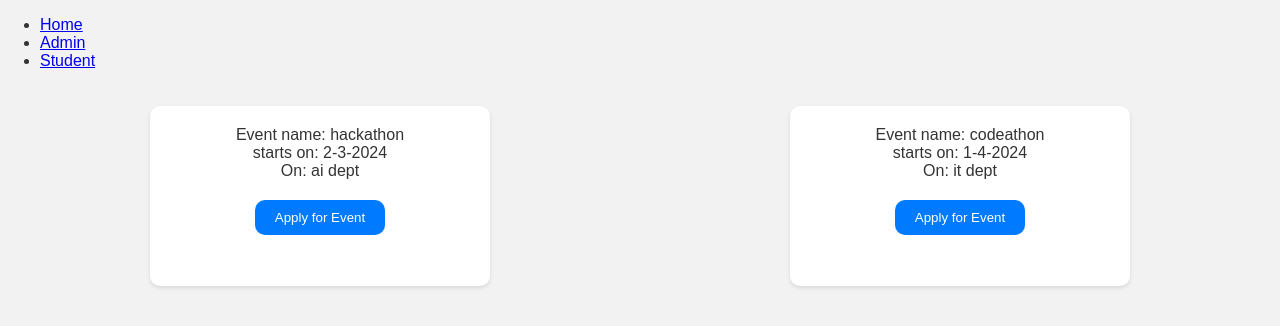
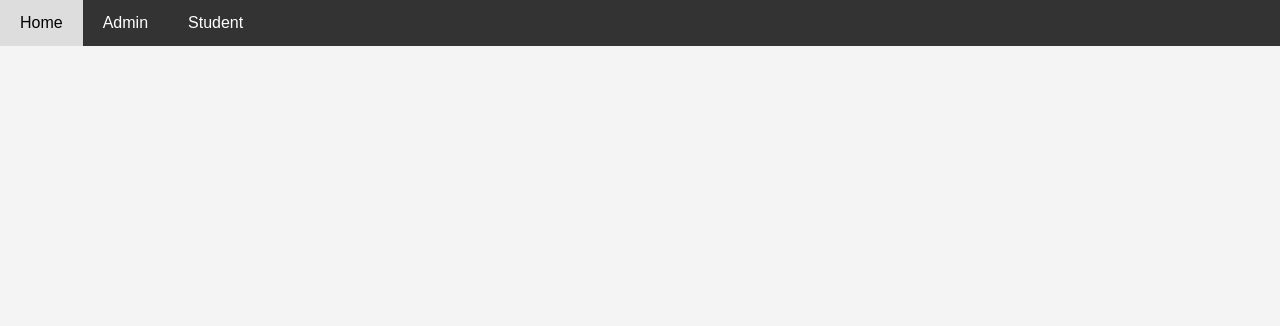
Before and after one commit to saliniyan/Event_manager, a React (Create React App) app: page /Student in a window 1280 px wide. Shown: the top 326 px of the page. Built offline with nearby package versions, Linux system fonts and the light colour scheme.

Commit message:
css for student

```diff
--- a/src/Admin.js
+++ b/src/Admin.js
@@ -25,11 +25,13 @@ const Admin=({event,setevent})=>
     const listitem=[...event,addnewevent]
     setevent(listitem)
     setIsFormVisible(false); // hide the form after submission
+    localStorage.setItem("Events",JSON.stringify(listitem))
   };
 
   const deleteevent=(id)=>{
     const deleteitem=event.filter((i)=>i.id!==id)
     setevent(deleteitem)
+    localStorage.setItem("Events",JSON.stringify(deleteitem))
   }
 
   return(
--- a/src/App.css
+++ b/src/App.css
@@ -80,3 +80,34 @@ transition: background-color 0.3s ease; /* Transition for background color */
 .button:hover {
   background-color: #218838;
 }
+
+* {
+  margin: 0;
+  padding: 0;
+  box-sizing: border-box;
+}
+
+.nav {
+  display: block;
+  background-color: #333;
+  overflow: hidden;
+}
+
+.nav a {
+  display: block;
+  color: white;
+  text-align: center;
+  padding: 14px 20px;
+  text-decoration: none;
+  float: left;
+}
+
+.nav a:hover {
+  background-color: #ddd;
+  color: black;
+}
+
+.nav a.active {
+  background-color: #4CAF50;
+  color: white;
+}
--- a/src/App.js
+++ b/src/App.js
@@ -1,43 +1,29 @@
 import React from "react";
-import { useState } from "react";
+import { useState,useEffect } from "react";
 import Admin from "./Admin";
 import Student from "./Student";
 import Home from "./Home"
 import { BrowserRouter as Router ,Route, Routes ,Link } from "react-router-dom";
 import FormPage from "./FormPage";
+import './App.css'
 
 const App = () => {
-    const [event,setevent]=useState
-    ([
-    {
-    id:0,
-    name:'hackathon',
-    date:'2-3-2024',
-    place:'ai dept'
-    },
-    {
-    id:1,
-    name:'codeathon',
-    date:'1-4-2024',
-    place:'it dept'
-    }
-    ])
+    const [event, setevent] = useState(() => {
+        const savedEvents = localStorage.getItem('Events');
+        return savedEvents ? JSON.parse(savedEvents) : [];
+      });
+
+      useEffect(() => {
+        localStorage.setItem('Events', JSON.stringify(event));
+      }, [event]);
 
     return(
         <Router>
         <div>
-            <nav>
-                <ul>
-                    <li>
-                        <Link to="/">Home</Link>
-                    </li>
-                    <li>
-                        <Link to="/Admin">Admin</Link>
-                    </li>
-                    <li>
-                        <Link to="/Student">Student</Link>
-                    </li>
-                </ul>
+            <nav className="nav">
+                <Link to="/">Home</Link>
+                <Link to="/Admin">Admin</Link>
+                <Link to="/Student">Student</Link>
             </nav>
             <Routes>
                 <Route path="/" element={<Home />} />
--- /dev/null
+++ b/src/Home.css
@@ -0,0 +1,21 @@
+body {
+    font-family: Arial, sans-serif;
+    margin: 0;
+    padding: 0;
+    background-color: #f4f4f4;
+  }
+
+  .home-container {
+    max-width: 800px;
+    margin: 0 auto;
+    padding: 20px;
+    background-color: white;
+    box-shadow: 0 4px 8px rgba(0, 0, 0, 0.1);
+    border-radius: 8px;
+  }
+
+  .home-container p {
+    font-size: 1.2em;
+    line-height: 1.5;
+    color: #333;
+  }
--- a/src/Home.js
+++ b/src/Home.js
@@ -1,9 +1,13 @@
-import React from "react";
+import React from "react"
+import './Home.css'
 
 const Home=()=>
 {
     return(
+        <div className="home-container">
         <p>Welcome to home page</p>
+        <p>You and create and apply for various events</p>
+        </div>
     )
 }
 export default Home
--- /dev/null
+++ b/src/Student.css
@@ -0,0 +1,67 @@
+.event-container1 {
+    display: flex;
+    flex-direction: column;
+    align-items: center;
+  }
+
+  .event-item1 {
+    display: flex;
+    flex-direction: column;
+    align-items: center;
+    width: 60%;
+    height: 500px;
+    margin: 20px 0;
+    border: 1px solid #ccc;
+    padding: 20px;
+    border-radius: 10px;
+    box-shadow: 0 0 10px rgba(0, 0, 0, 0.1);
+    background-color: rgb(229, 227, 227);
+  }
+
+  .event-name1 {
+    font-size: 24px;
+    text-align: center;
+    margin-bottom: 10px;
+  }
+
+  .event-image1 {
+    width: 100%;
+    text-align: center;
+    margin-bottom: 20px;
+    overflow: hidden; /* Ensures image does not overflow its container */
+  }
+
+  .event-image1 img {
+    width: 100%;
+    height: 100%;
+    border-radius: 10px;
+  }
+
+  .event-details1 {
+    display: flex;
+    justify-content: space-between;
+    align-items: center;
+    width: 100%;
+  }
+
+  .event-info1 {
+    flex: 1;
+  }
+
+  .event-info1 p {
+    margin: 5px 0;
+  }
+
+  .apply-button1 {
+    padding: 10px 20px;
+    background-color: #007bff;
+    color: white;
+    border: none;
+    border-radius: 5px;
+    cursor: pointer;
+    transition: background-color 0.3s;
+  }
+
+  .apply-button1:hover {
+    background-color: #0056b3;
+  }
--- a/src/Student.js
+++ b/src/Student.js
@@ -1,5 +1,7 @@
 import React from "react";
-import {useNavigate } from "react-router-dom";
+import {useNavigate } from "react-router-dom"
+import './Student.css'
+
 const Student=({event})=>
 {
   const navigate=useNavigate()
@@ -8,26 +10,26 @@ const Student=({event})=>
     navigate('/form',{state:{eventname}})
   }
   return(
-        <div className="list">
-        {event.map((i)=>(
-          <li key={i.id}>
-           <div className="event-item">
-              <div className="container">
-                <div className="inner-container">
-                Event name: {i.name}
-                <br />
-                starts on: {i.date}
-                <br />
-                On: {i.place}
+    <div className="event-container1">
+    {event.map((i) => (
+      <div key={i.id} className="event-item1">
+      <h2 className="event-name1">{i.name}</h2>
+      <div className="event-image1">
+      <img src="https://www.calcuttayellowpages.com/cimage35/112239college_01.jpg" alt={i.name} />
       </div>
-              <button onClick={()=>handleform(i.name)}>
+      <div className="event-details1">
+      <div className="event-info1">
+      <p>Starts on: {i.date}</p>
+      <p>Location: {i.place}</p>
+      </div>
+      <button onClick={() => handleform(i.name)} className="apply-button1">
       Apply for Event
       </button>
       </div>
       </div>
-          </li>
     ))}
   </div>
+
   )
 }
 export default Student;
```
Lines whose indentation alone changed are shown as unchanged.
